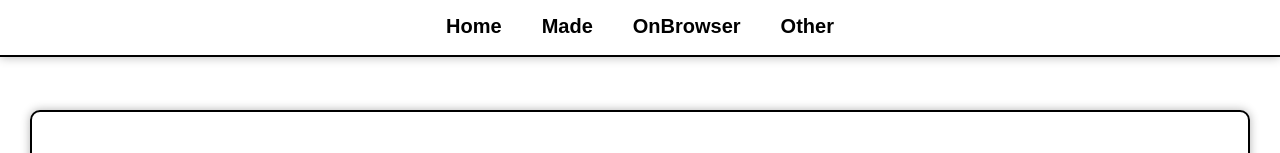
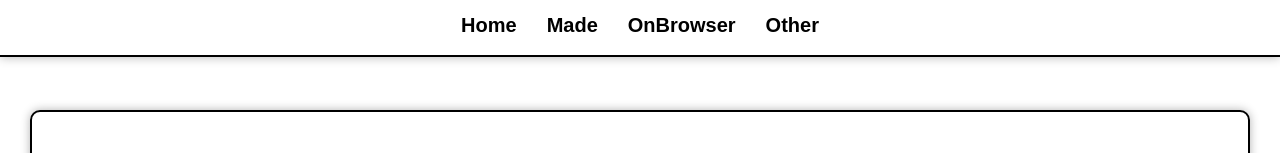
Before and after one commit to meu-my/page, a plain HTML site: page index.html in a window 1280 px wide. Shown: the top 153 px of the page. Drawn offline with nearby package versions, Linux system fonts and the light colour scheme.

Commit message:
Update header.css

```diff
--- a/header.css
+++ b/header.css
@@ -19,7 +19,7 @@ header {
 header nav {
     background-color: #ffffff;
     color: #fff;
-    padding: 10px 100px;
+    padding: 10px 80px;
 }
 header nav ul {
     margin: 0;
@@ -34,7 +34,7 @@ header .header-button {
     color: var(--maincolor);
     background-color: rgb(255, 255, 255);
     border-radius: 10px; /* 角を丸くする */
-    padding: 5px 20px;
+    padding: 4px 15px;
     border: none;
     font-weight: bold;
     cursor: pointer;
```
